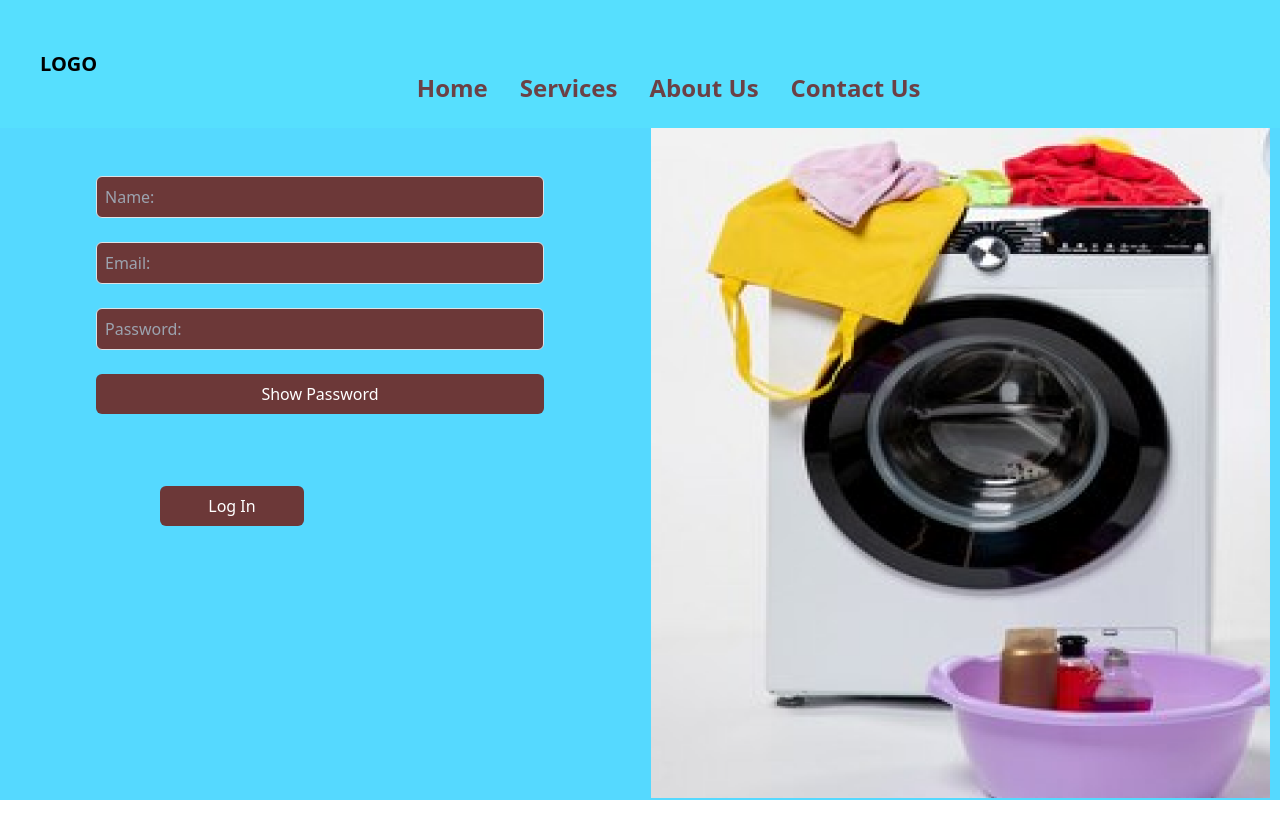
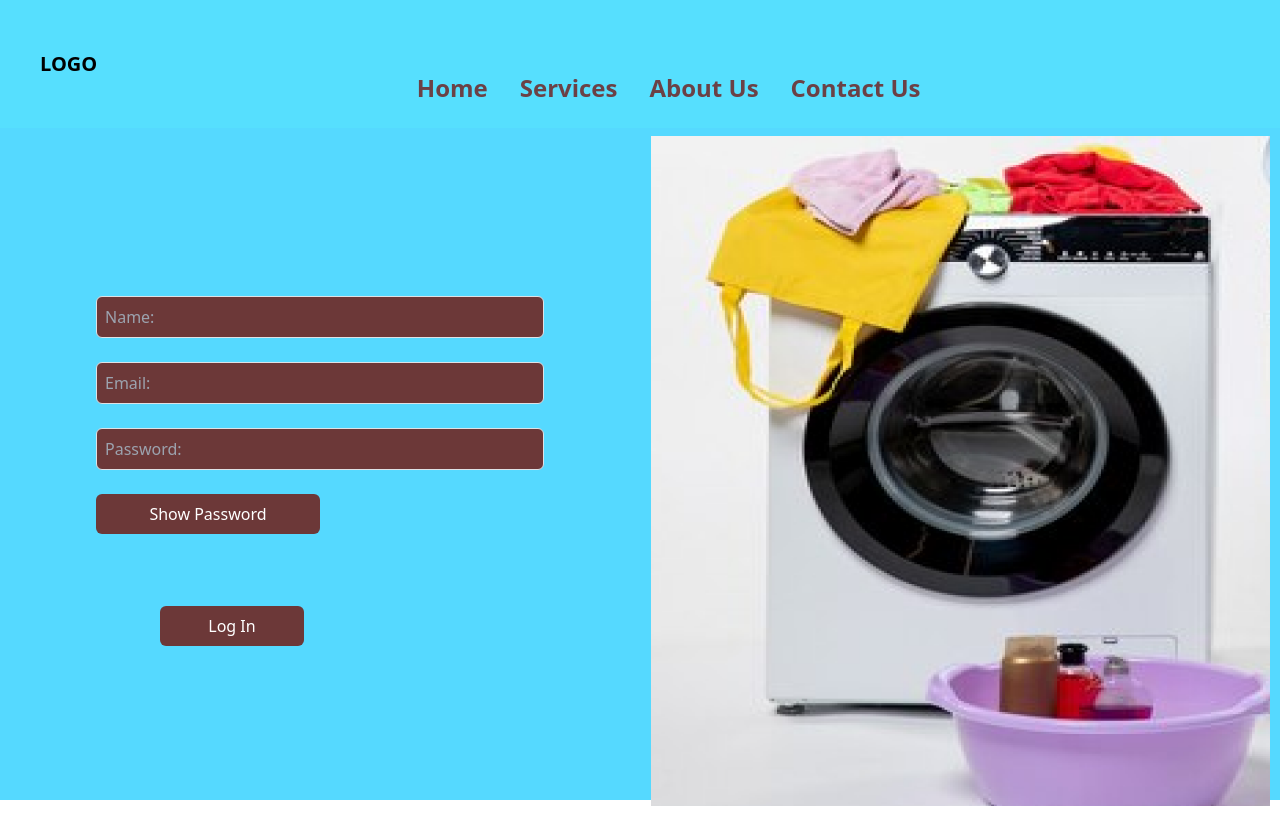
Before and after one commit to Marozva2/mathe, a React (Vite) app in the folder client/: page /login in a window 1280 px wide. Built offline with nearby package versions, Linux system fonts and the light colour scheme.

Commit message:
white text, unused imports/states

```diff
--- a/client/src/components/Auth/Login.jsx
+++ b/client/src/components/Auth/Login.jsx
@@ -1,4 +1,4 @@
-import React, { useState } from "react";
+import { useState } from "react";
 import { useNavigate } from "react-router-dom";
 import Header from "../Home/Header";
 import image from "../../assets/images/image.png";
@@ -49,8 +49,11 @@ function LogIn() {
       <div className="h-screen bg-[#55d9ff]">
         <Header />
         <div className="flex">
-          <div className="w-1/2 flex justify-center p-5">
-            <form onSubmit={handleSubmit} className="w-full max-w-md">
+          <div className="w-1/2 flex justify-center p-5 items-center">
+            <form
+              onSubmit={handleSubmit}
+              className="w-full max-w-md text-white"
+            >
               <input
                 id="name"
                 name="name"
@@ -87,11 +90,11 @@ function LogIn() {
               <button
                 type="button"
                 onClick={() => setShowPassword(!showPassword)}
-                className="w-full p-2 mb-4 bg-[#6c3838] text-white rounded hover:bg-blue-600"
+                className="w-50 p-2 mb-4 bg-[#6c3838] text-white rounded hover:bg-blue-600 duration-300"
               >
                 {showPassword ? "Hide" : "Show"} Password
               </button>
-              <div className="w-36 flex justify-center p-2 ml-16 mt-12 bg-[#6c3838] text-white rounded hover:bg-blue-600">
+              <div className="w-36 flex justify-center p-2 ml-16 mt-12 bg-[#6c3838] text-white rounded hover:bg-blue-600 duration-300">
                 <button type="submit">Log In</button>
               </div>
               {error && (
@@ -99,7 +102,7 @@ function LogIn() {
               )}
             </form>
           </div>
-          <div className="w-1/2 flex justify-center">
+          <div className="w-1/2 flex justify-center md:p-2 object-cover">
             <img
               src={image}
               alt="Illustration"
--- a/client/src/components/Auth/Logout.jsx
+++ b/client/src/components/Auth/Logout.jsx
@@ -1,4 +1,4 @@
-import React, { useState } from "react";
+import { useState } from "react";
 import { useNavigate } from "react-router-dom";
 
 function Logout() {
--- a/client/src/components/Auth/Register.jsx
+++ b/client/src/components/Auth/Register.jsx
@@ -1,4 +1,4 @@
-import React, { useState } from "react";
+import { useState } from "react";
 import { useNavigate } from "react-router-dom";
 import Header from "../Home/Header";
 import image from "../../assets/images/image.png";
@@ -8,7 +8,7 @@ function Register() {
   const [name, setName] = useState("");
   const [contact, setContact] = useState("");
   const [password, setPassword] = useState("");
-  const [showPassword, setShowPassword] = useState(false);
+  const [showPassword] = useState(false);
   const [error, setError] = useState(null);
   const navigate = useNavigate();
 
@@ -52,7 +52,6 @@ function Register() {
         <div className="flex">
           <div className="w-1/2 flex justify-center p-5">
             <form onSubmit={handleSubmit} className="w-full max-w-md">
-
               <h1 className="text-[#6c3838] text-center font-bold pb-4">
                 Create your account <br /> today to get a <br /> Perfect Wash
               </h1>
@@ -65,7 +64,7 @@ function Register() {
                 value={name}
                 onChange={(e) => setName(e.target.value)}
                 required
-                className="w-full p-2 mb-4 rounded bg-[#6c3838]"
+                className="w-full p-2 mb-4 rounded text-white bg-[#6c3838]"
                 autoComplete="name"
               />
 
@@ -77,7 +76,7 @@ function Register() {
                 value={contact}
                 onChange={(e) => setContact(e.target.value)}
                 required
-                className="w-full p-2 mb-4 rounded bg-[#6c3838]"
+                className="w-full p-2 mb-4 rounded text-white bg-[#6c3838]"
                 autoComplete="contact"
               />
 
@@ -89,7 +88,7 @@ function Register() {
                 value={email}
                 onChange={(e) => setEmail(e.target.value)}
                 required
-                className="w-full p-2 mb-4 bg-[#6c3838] rounded"
+                className="w-full p-2 mb-4 bg-[#6c3838] rounded text-white"
                 autoComplete="email"
               />
 
@@ -101,14 +100,14 @@ function Register() {
                 value={password}
                 onChange={(e) => setPassword(e.target.value)}
                 required
-                className="w-full p-2 mb-4 bg-[#6c3838] rounded"
+                className="w-full p-2 mb-4 bg-[#6c3838] rounded text-white"
                 autoComplete="current-password"
               />
 
               {/* <button
                 type="button"
                 onClick={() => setShowPassword(!showPassword)}
-                className="w-full p-2 mb-4 bg-[#6c3838] text-white rounded hover:bg-blue-600"
+                className="w-full p-2 mb-4 bg-[#6c3838] text-white rounded text-white hover:bg-blue-600"
               >
                 {showPassword ? "Hide" : "Show"} Password
               </button> */}
@@ -124,7 +123,7 @@ function Register() {
                 I have read the terms and conditions
               </div>
 
-              <div className="w-40 flex items-center justify-center p-2 ml-16 mt-12 bg-[#6c3838] text-white rounded hover:bg-blue-600 font-bold">
+              <div className="w-40 flex items-center justify-center p-2 ml-16 mt-12 bg-[#6c3838] text-white rounded hover:bg-blue-600 font-bold duration-300">
                 <button type="submit">Create Account</button>
               </div>
               {error && (
@@ -132,7 +131,7 @@ function Register() {
               )}
             </form>
           </div>
-          <div className="w-1/2 flex justify-center">
+          <div className="w-1/2 flex justify-center md:p-2">
             <img
               src={image}
               alt="Illustration"
```
